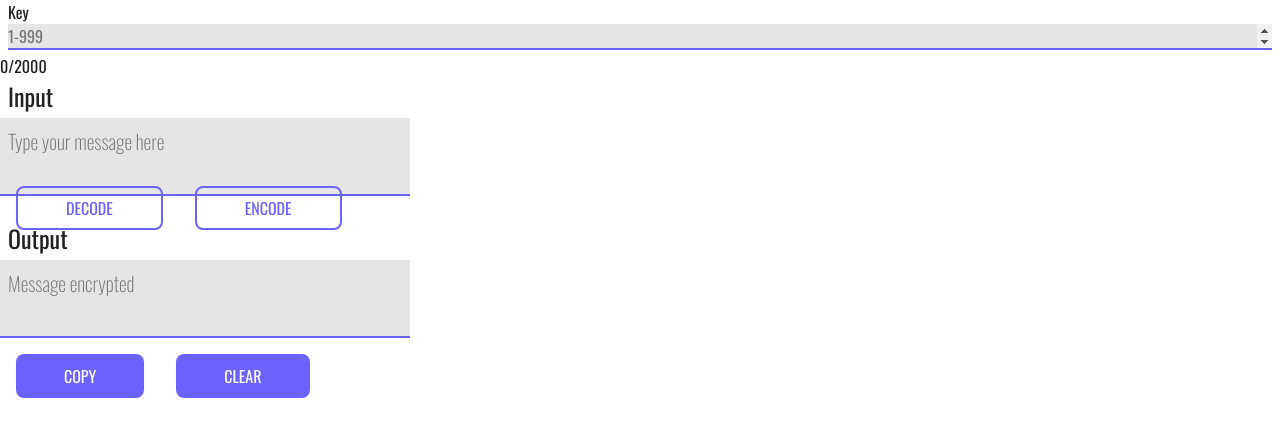
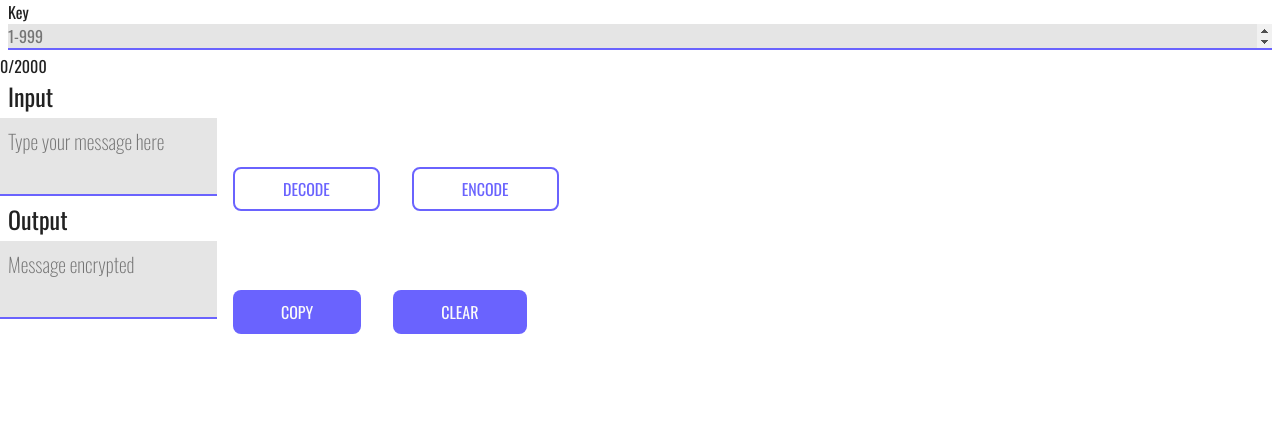
Before and after one commit to beatrizpenalva/cipher, a React (Create React App) app: page / in a window 1280 px wide. Shown: the top 436 px of the page. Built offline with nearby package versions, Linux system fonts and the light colour scheme.

Commit message:
fix: style according text inputs pattern

```diff
--- a/src/atoms/BoxMessage/BoxMessage.js
+++ b/src/atoms/BoxMessage/BoxMessage.js
@@ -7,7 +7,7 @@ const BoxMessage = ({ label, placeholder, spellCheck, readOnly }) => {
   };
 
   return (
-    <section className="box-message">
+    <>
       <label className="input-label" htmlFor={label}>
         {label}
       </label>
@@ -20,7 +20,7 @@ const BoxMessage = ({ label, placeholder, spellCheck, readOnly }) => {
         readOnly={readOnly}
         onChange={(e) => handleChange(e)}
       ></textarea>
-    </section>
+    </>
   );
 };
 
--- a/src/atoms/BoxMessage/index.css
+++ b/src/atoms/BoxMessage/index.css
@@ -1,10 +1,12 @@
-.box-message {
-    display: flex;
-    flex-direction: column;
+.input-label {
+  display: flex;
+  flex-direction: column;
+  padding: 0 0.5rem 0.25rem;
+  font: var(--h2);
+  color: var(--gray-darker);
 }
 
 .text-area {
-  width: 32vw;
   padding: 0.5rem;
   font: var(--p);
   color: var(--gray-darker);
@@ -15,9 +17,3 @@
   resize: none;
   overflow: auto;
 }
-
-.input-label {
-  padding: 0 0.5rem .25rem;
-  font: var(--h2);
-  color: var(--gray-darker);
-}
```
